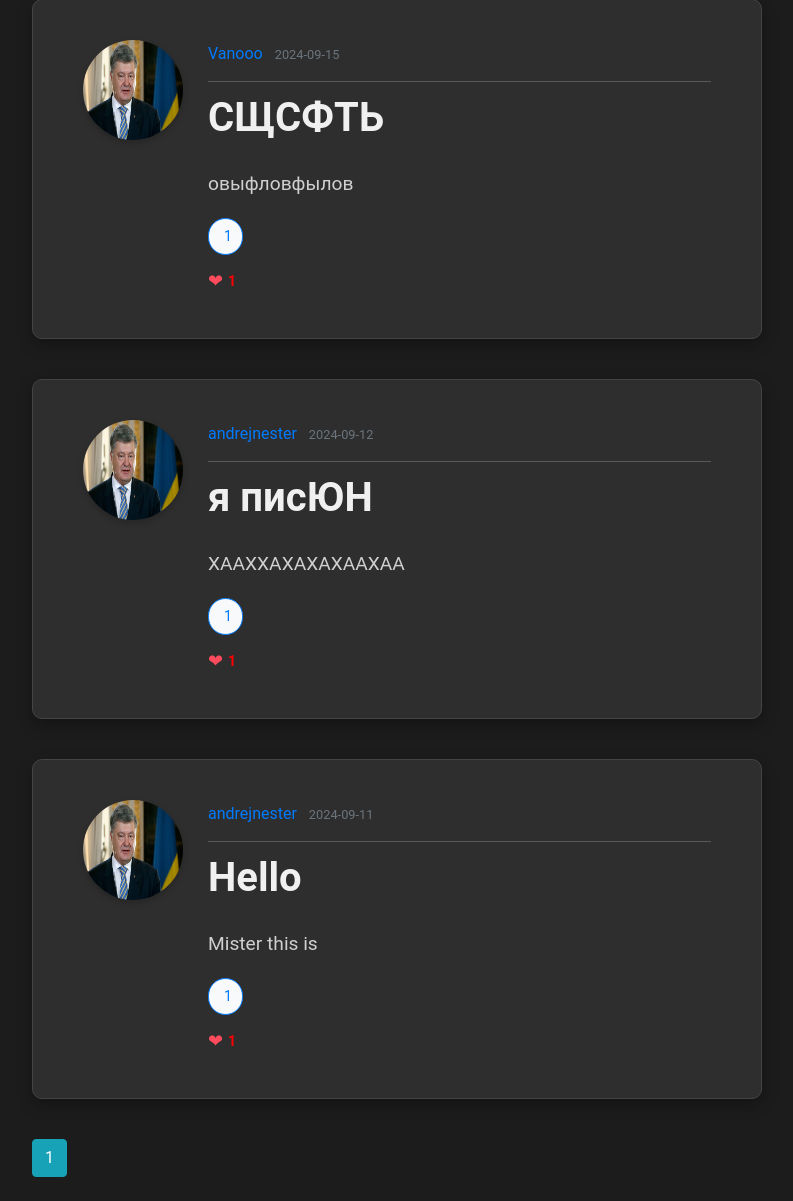
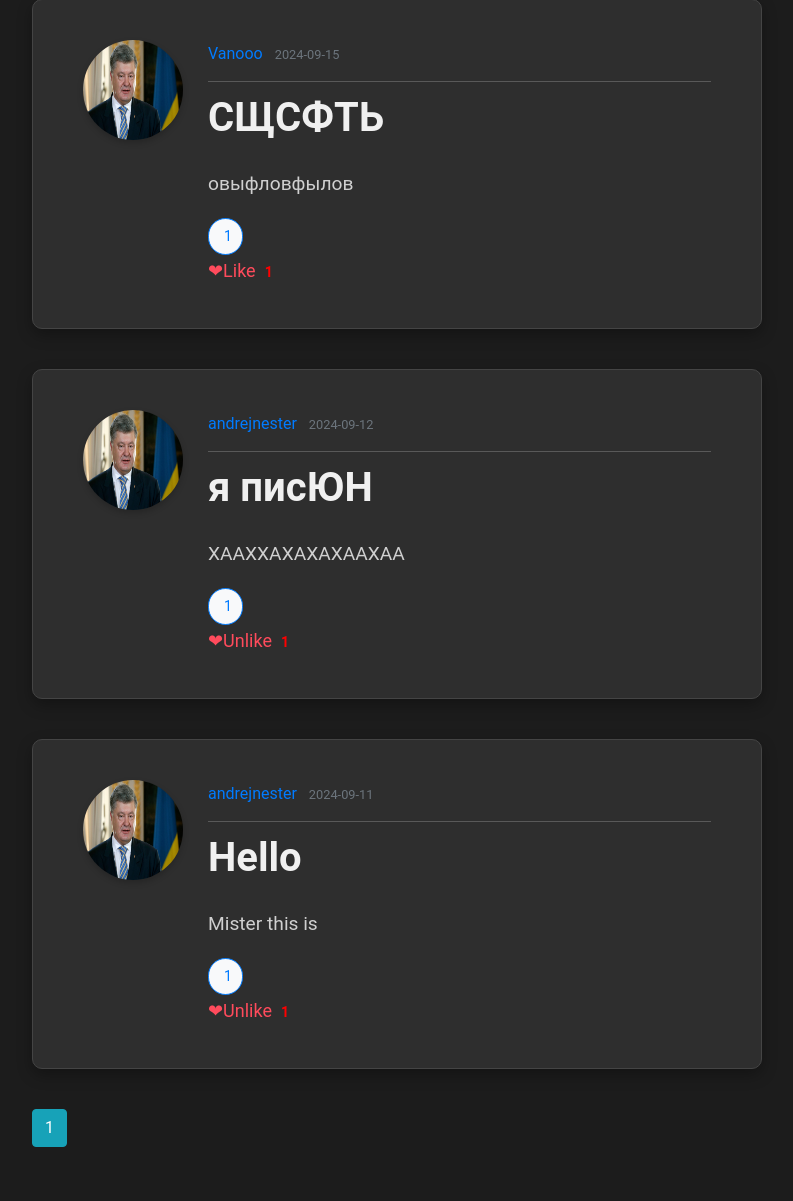
Before and after one commit to andreius05/blog_by_bobreius00, a Flask app: page / in a window 1280 px wide. Shown: the part 97-1298 px from the top of the page, without its empty margins (53-846 px from the left). After the commit the page ends 1244 px from the top, so only its background shows below. Run offline with Flask 3, Linux system fonts and the light colour scheme; a user stored in the database is signed in; data comes from the database, SQL or seed files in the repository; both versions use the stored data as it was after the commit; some libraries are stand-ins or nearby versions.

Commit message:
Added new like option but gonna work for AJAX

```diff
--- a/flaskblog/routes.py
+++ b/flaskblog/routes.py
@@ -383,6 +383,20 @@ def like_post(post_id):
     return redirect(url_for('post',post_id=post_id))
 
 
+@app.route("/like_post_home/<int:post_id>",methods=['GET','POST'])
+def like_post_home(post_id):
+    post = Post.query.get_or_404(post_id)
+    post.like(current_user)
+    return redirect(url_for('home'))
+
+
+@app.route("/unlike_post_home/<int:post_id>",methods=['GET','POST'])
+def unlike_post_home(post_id):
+    post = Post.query.get_or_404(post_id)
+    post.unlike(current_user)
+    return redirect(url_for('home'))
+
+
 @app.route("/unlike_post/<int:post_id>")
 def unlike_post(post_id):
     post=Post.query.get_or_404(post_id)
--- a/flaskblog/templates/home.html
+++ b/flaskblog/templates/home.html
@@ -13,10 +13,13 @@
 <button class="comment-button">
     <i class="fa fa-comment"></i> {{ post.comments.count() }}
 </button>
-<div class="likes-container">
-    <span class="like-icon">&#10084; <!-- или используйте иконку Font Awesome, например, <i class="fa fa-heart"></i> --></span>
-    <a href="{{ url_for('post_likes',post_id=post.id) }}" class="likes-count">{{ post.post_likes.count() }}</a>
-</div>
+                    {% if post.is_liking(current_user) %}
+                        <a class="like-icon" href="{{ url_for('unlike_post_home', post_id=post.id) }}">&#10084;Unlike</a>
+                        <a href="{{ url_for('post_likes',post_id=post.id) }}" class="likes-count">{{ post.post_likes.count() }}</a>
+                    {% else %}
+                        <a class="like-icon" href="{{ url_for('like_post_home', post_id=post.id) }}">&#10084;Like</a>
+                        <a href="{{ url_for('post_likes',post_id=post.id) }}" class="likes-count">{{ post.post_likes.count() }}</a>
+                    {% endif %}
 
   </div>
 </article>
```
Also changed, not shown: instance/site.db.
